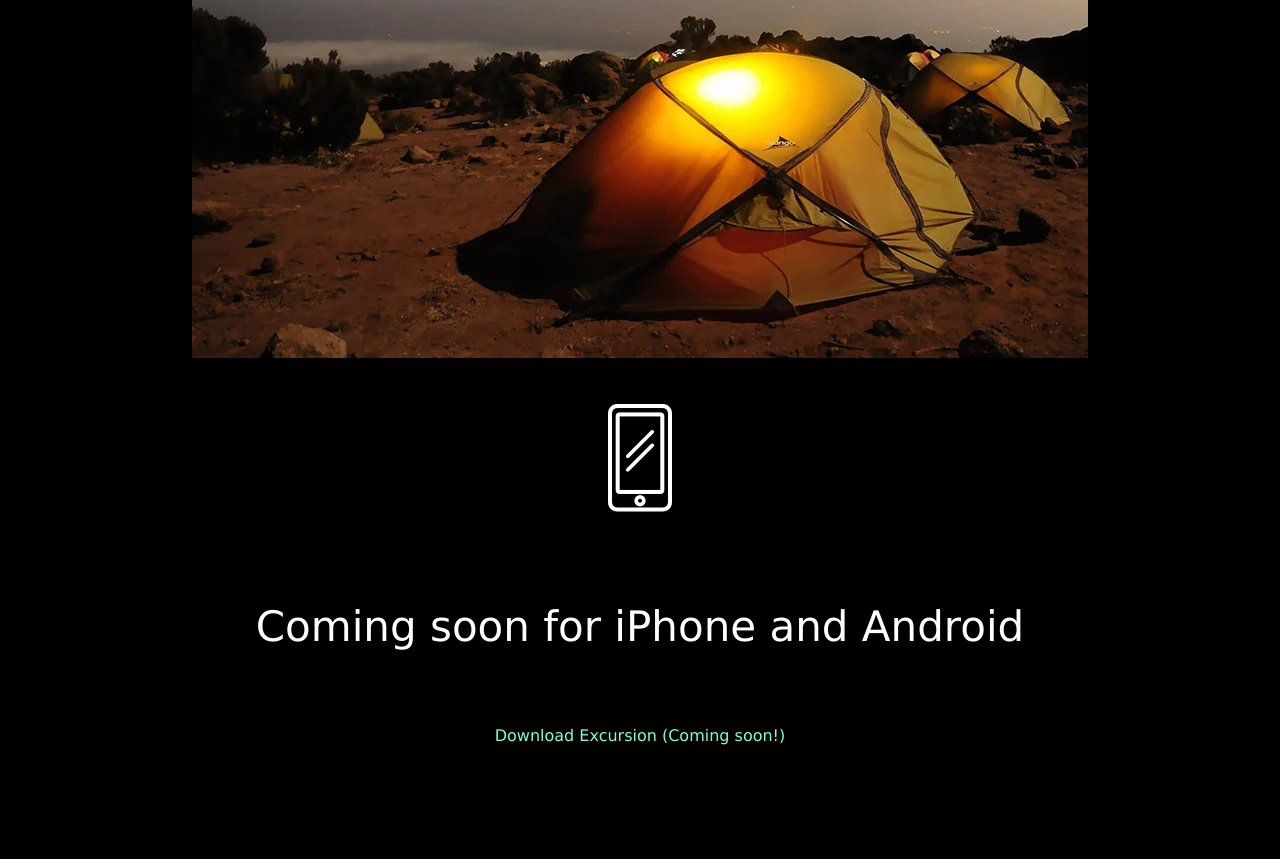
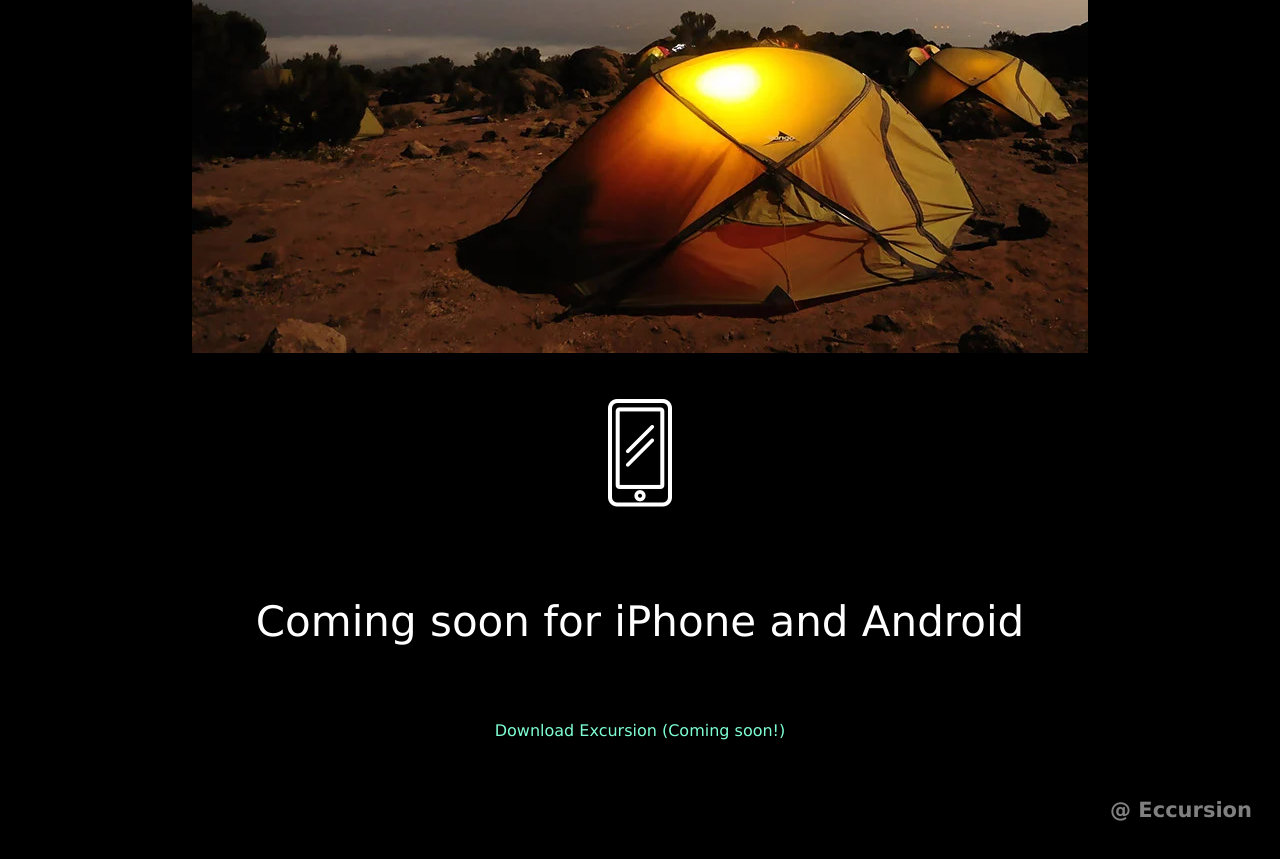
Before and after one commit to gedrad/excursion, a plain HTML site: page index.html in a window 1280 px wide. Shown: the part 883-1742 px from the top of the page. Before the commit the page ends 1685 px from the top, so only its background shows below. Drawn offline with Linux system fonts and the light colour scheme.

Commit message:
site is done

```diff
--- a/index.html
+++ b/index.html
@@ -25,4 +25,7 @@
     <h2>Coming soon for iPhone and Android</h2>
     <h5>Download Excursion (Coming soon!)</h5>
 </body>
+<footer>
+    <h4>@ Eccursion</h4>
+</footer>
 </html>
--- a/resources/css/style.css
+++ b/resources/css/style.css
@@ -42,7 +42,7 @@ h4 {
     font-size: 21px;
     color: grey;
     text-align: center;
-    padding-bottom: 30px;
+    padding-bottom: 25px;
 }
 
 img {
@@ -50,3 +50,8 @@ img {
     margin: 0 auto;
     padding-bottom: 30px;
 }
+
+footer h4 {
+text-align: right;
+padding-right: 20px;
+}
```
